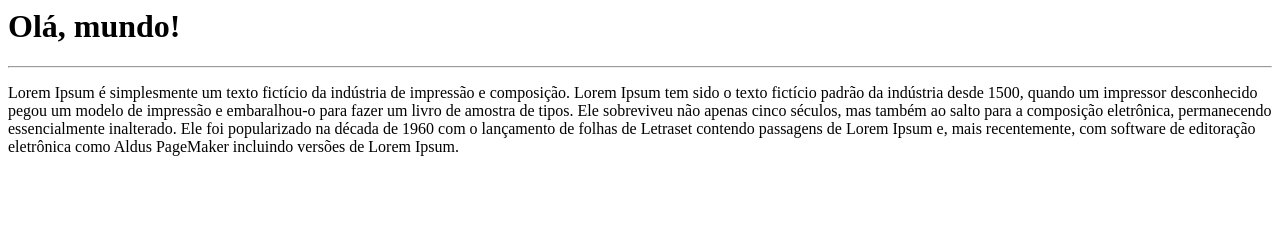
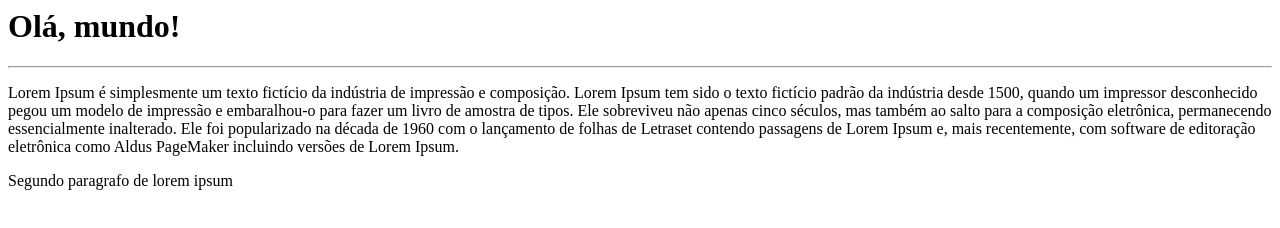
Before and after one commit to abnerrodrigues0/Ola-mundo, a plain HTML site: page site-exemplo/index.html in a window 1280 px wide. Drawn offline with Linux system fonts and the light colour scheme.

Commit message:
inseri mais um paragrafo

```diff
--- a/site-exemplo/index.html
+++ b/site-exemplo/index.html
@@ -17,5 +17,6 @@
     de impressão e embaralhou-o para fazer um livro de amostra de tipos.
     Ele sobreviveu não apenas cinco séculos, mas também ao salto para a
     composição eletrônica, permanecendo essencialmente inalterado. Ele foi popularizado na década de 1960 com o lançamento de folhas de Letraset contendo passagens de Lorem Ipsum e, mais recentemente, com software de editoração eletrônica como Aldus PageMaker incluindo versões de Lorem Ipsum.
-
+    </p>
+    <p> Segundo paragrafo de lorem ipsum</p>
 </body>
```
